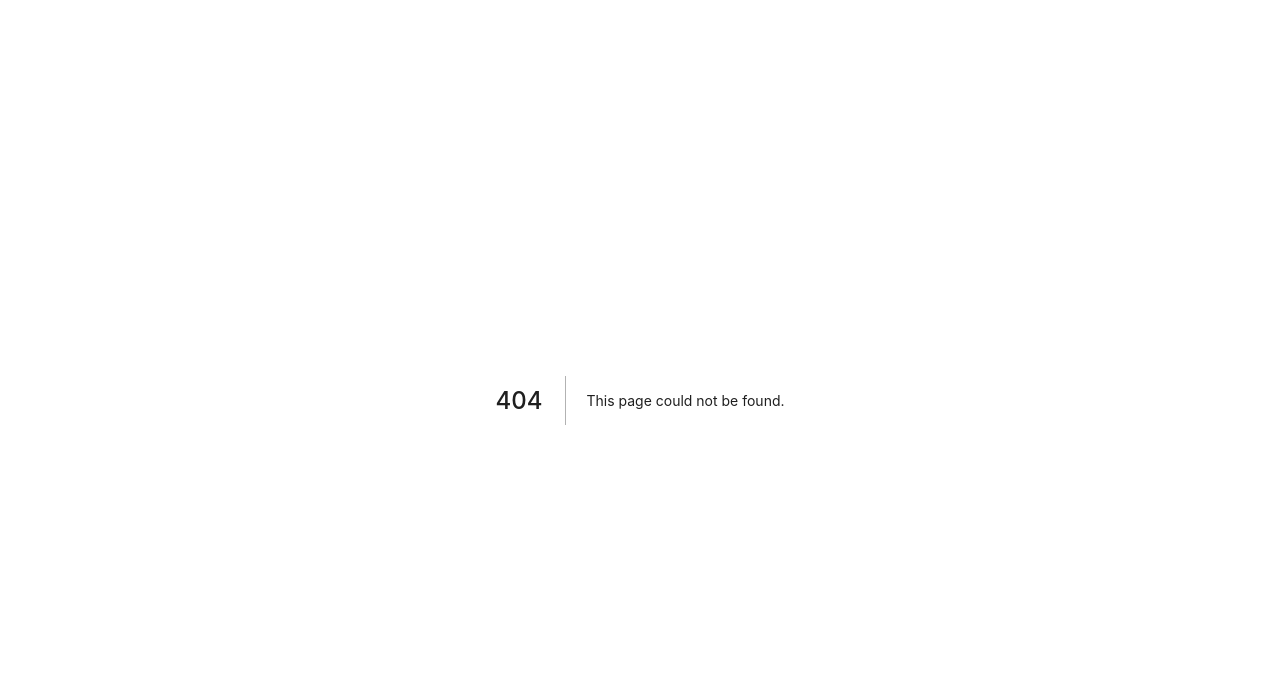
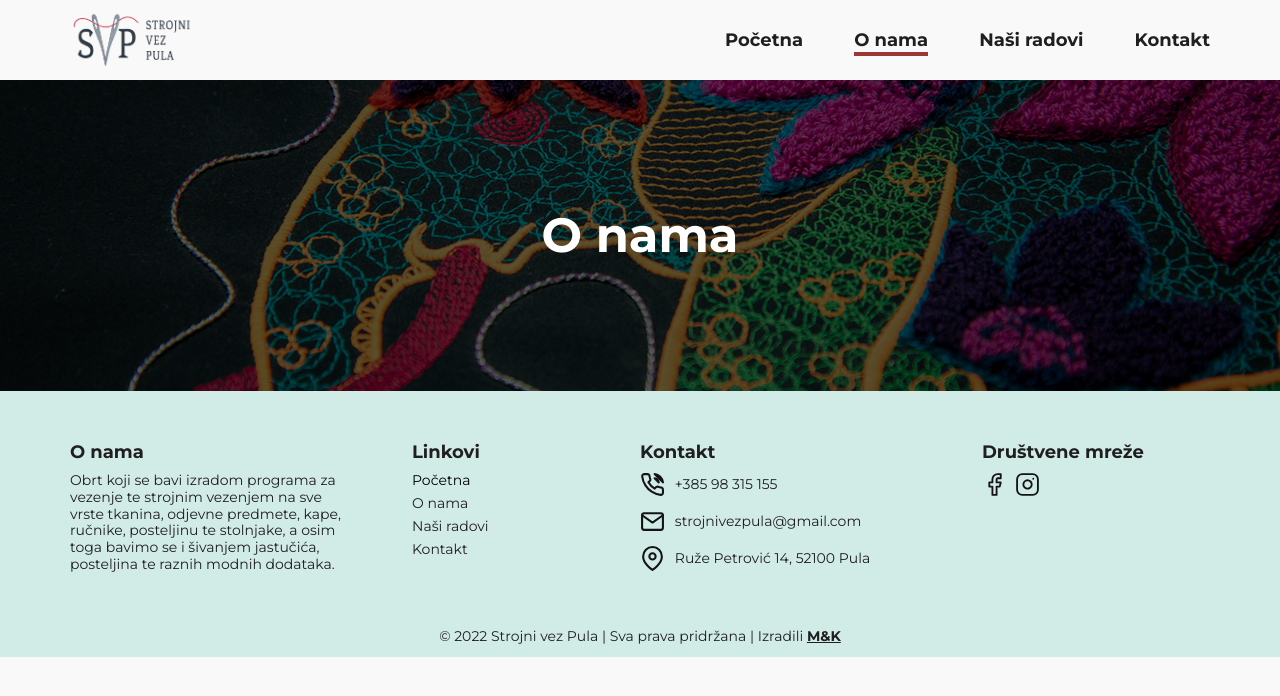
Before and after one commit to matteoTomicic/strojni-vez-pula, a Next.js app: page /o-nama in a window 1280 px wide. Before the commit this address had no page. Shown: the top 696 px of the page. Built offline with nearby package versions, Linux system fonts and the light colour scheme.

Commit message:
hero banner done

```diff
--- /dev/null
+++ b/pages/o-nama.js
@@ -0,0 +1,13 @@
+import Layout from "@components/Layout/Layout";
+import HeroBanner from "@components/HeroBanner/HeroBanner";
+import images from "@constants/image.constants";
+
+const Home = () => {
+	return (
+		<Layout title="O nama | Strojni vez Pula">
+			<HeroBanner image={images.banners.slonKonacBanner} bannerTitle="O nama"/>
+		</Layout>
+	);
+};
+
+export default Home;
--- /dev/null
+++ b/src/components/HeroBanner/HeroBanner.jsx
@@ -0,0 +1,22 @@
+/* eslint-disable jsx-a11y/alt-text */
+import { StyledHeroBanner } from "@components/HeroBanner/HeroBanner.style";
+import Image from "next/image";
+import PropTypes from "prop-types";
+
+const HeroBanner = (props) => {
+	return (
+		<StyledHeroBanner>
+			<Image {...props.image} />
+			<div>
+				<h1>{props.bannerTitle}</h1>
+			</div>
+		</StyledHeroBanner>
+	);
+};
+
+HeroBanner.propTypes = {
+	image: PropTypes.object.isRequired,
+	bannerTitle: PropTypes.string.isRequired,
+};
+
+export default HeroBanner;
--- /dev/null
+++ b/src/components/HeroBanner/HeroBanner.style.js
@@ -0,0 +1,20 @@
+import styled from "styled-components";
+
+export const StyledHeroBanner = styled.section`
+	position: relative;
+
+	img {
+		filter: brightness(35%);
+	}
+
+	div {
+		position: relative;
+		z-index: 999;
+		padding: clamp(8rem, 10vw, 18rem) 0;
+	}
+
+	h1 {
+		color: white;
+		text-align: center;
+	}
+`;
--- a/src/constants/image.constants.js
+++ b/src/constants/image.constants.js
@@ -24,6 +24,15 @@ const images = {
 			alt: "Konci za vezenje",
 			width: 724,
 			height: 509,
+		},
+		slonKonacBanner: {
+			src: "/images/banners/slon-konac-banner.jpg",
+			title: "Slon od konca za vezenje",
+			alt: "Slon od konca za vezenje",
+			layout: "fill",
+			objectFit: "cover",
+			priority: true,
+			quality: 100,
 		},
 	},
 	icons: {
```
Also changed, not shown: public/images/banners/slon-konac-banner.jpg (added).
